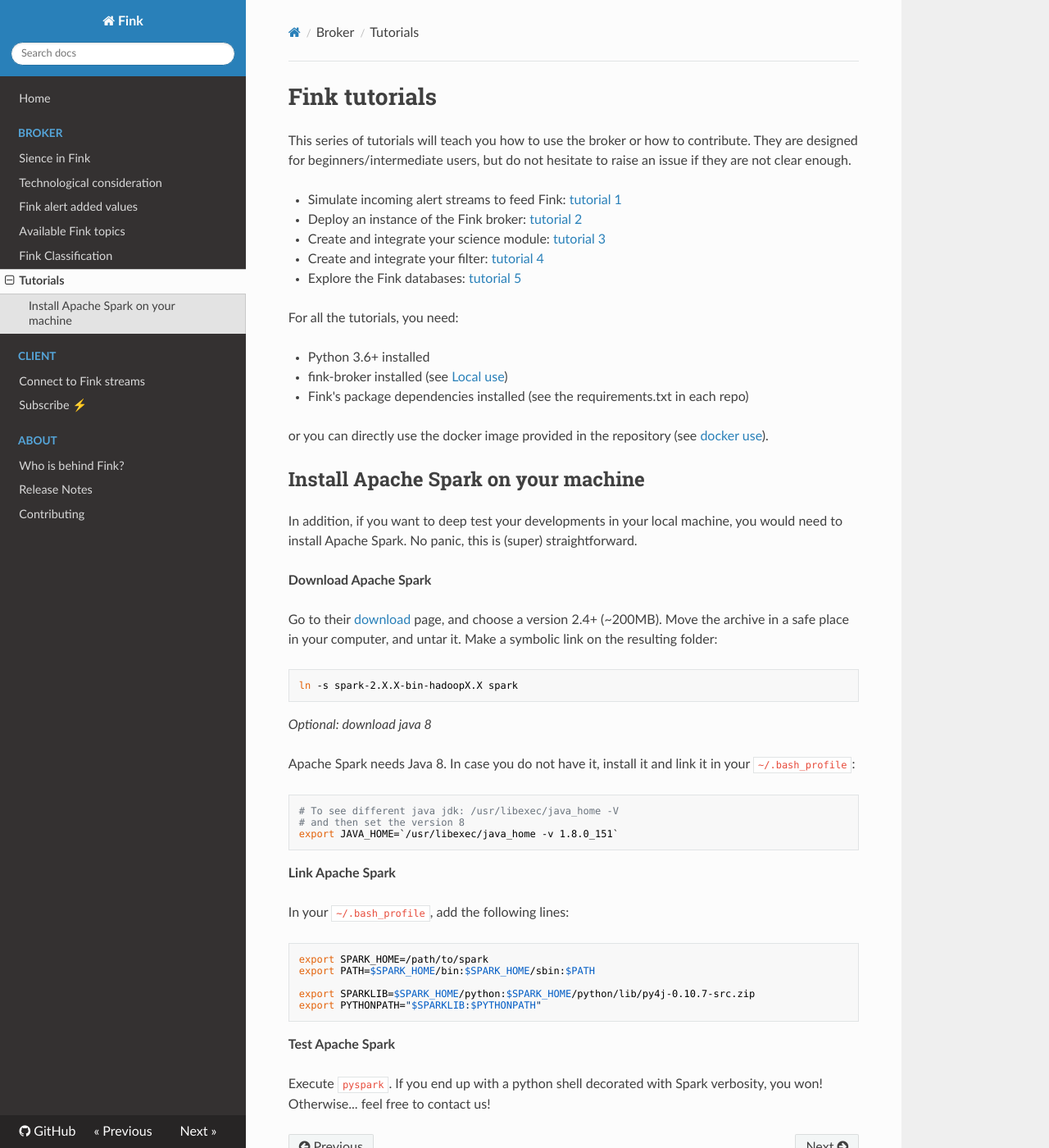
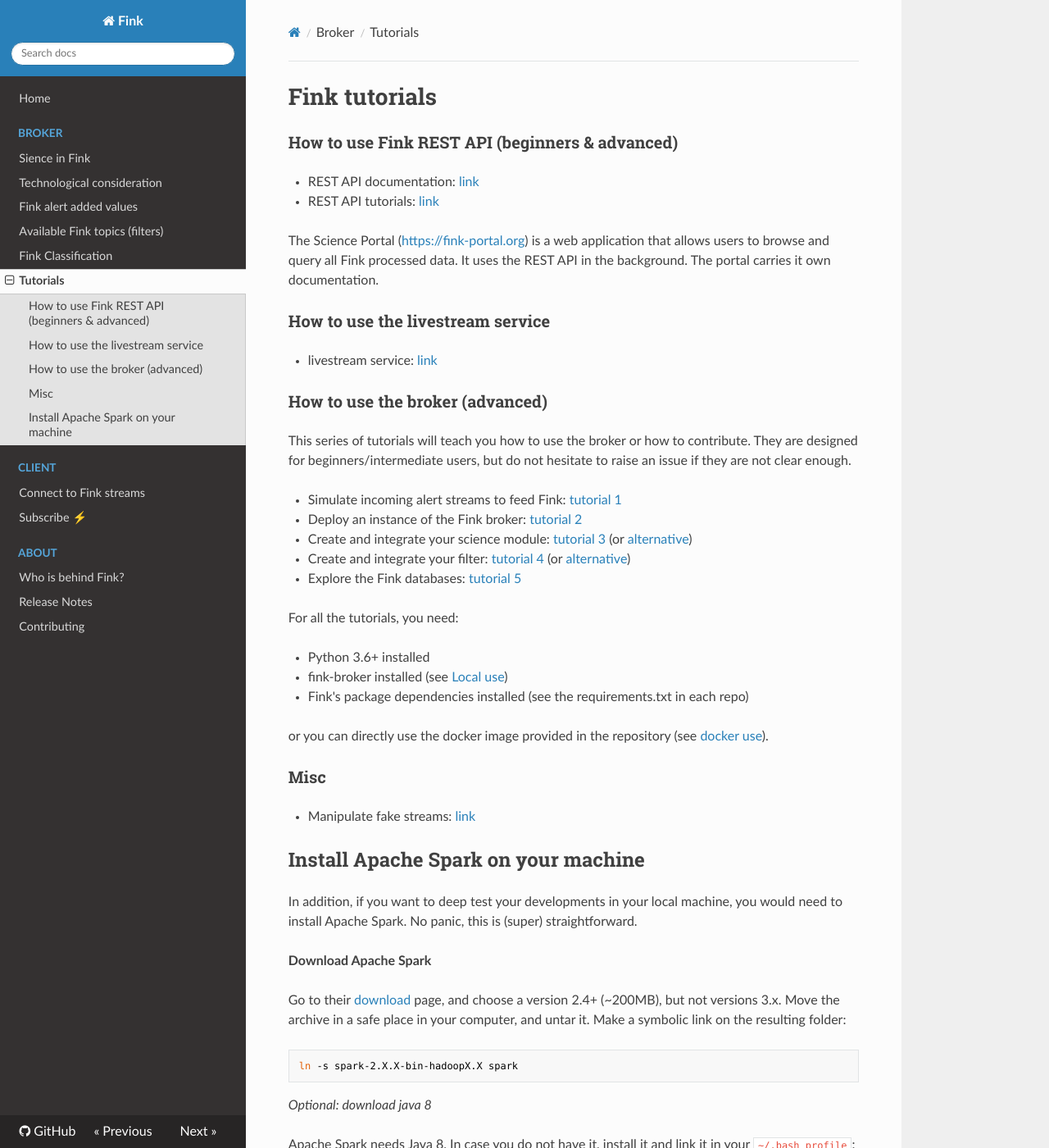
Before and after one commit to astrolabsoftware/fink, an MkDocs documentation site: the page built from docs/tutorials/introduction.md, in a window 1280 px wide and 1400 px high. Shown: the whole window at 82% size. Built offline with MkDocs 1.6.1, drawn with Linux system fonts in a browser that asks for light colours; nearby versions of some CDN libraries.

Commit message:
Update doc

````diff
--- a/docs/tutorials/introduction.md
+++ b/docs/tutorials/introduction.md
@@ -1,11 +1,24 @@
 # Fink tutorials
+
+### How to use Fink REST API (beginners & advanced)
+
+- REST API documentation: [link](https://fink-portal.org/api)
+- REST API tutorials: [link](https://github.com/astrolabsoftware/fink-notebook-template)
+
+The Science Portal ([https://fink-portal.org](https://fink-portal.org)) is a web application that allows users to browse and query all Fink processed data. It uses the REST API in the background. The portal carries it own documentation.
+
+### How to use the livestream service
+
+- livestream service: [link](https://github.com/astrolabsoftware/fink-client/blob/master/docs/livestream_manual.md)
+
+### How to use the broker (advanced)
 
 This series of tutorials will teach you how to use the broker or how to contribute. They are designed for beginners/intermediate users, but do not hesitate to raise an issue if they are not clear enough.
 
 * Simulate incoming alert streams to feed Fink: [tutorial 1](simulator.md)
 * Deploy an instance of the Fink broker: [tutorial 2](deployment.md)
-* Create and integrate your science module: [tutorial 3](create-science-module.md)
-* Create and integrate your filter: [tutorial 4](create-filters.md)
+* Create and integrate your science module: [tutorial 3](create-science-module.md) (or [alternative](https://github.com/astrolabsoftware/fink-science/tree/master/tutorial))
+* Create and integrate your filter: [tutorial 4](create-filters.md) (or [alternative](https://github.com/astrolabsoftware/fink-client/blob/master/docs/create_filter.md))
 * Explore the Fink databases: [tutorial 5](db-inspection.md)
 
 For all the tutorials, you need:
@@ -16,13 +29,17 @@ For all the tutorials, you need:
 
 or you can directly use the docker image provided in the repository (see [docker use](../broker/introduction.md#use-with-docker)).
 
+### Misc
+
+- Manipulate fake streams: [link](https://github.com/astrolabsoftware/fink-client/tree/master/tests)
+
 ## Install Apache Spark on your machine
 
 In addition, if you want to deep test your developments in your local machine, you would need to install Apache Spark. No panic, this is (super) straightforward.
 
 **Download Apache Spark**
 
-Go to their [download](http://spark.apache.org/downloads.html) page, and choose a version 2.4+ (~200MB). Move the archive in a safe place in your computer, and untar it.
+Go to their [download](http://spark.apache.org/downloads.html) page, and choose a version 2.4+ (~200MB), but not versions 3.x. Move the archive in a safe place in your computer, and untar it.
 Make a symbolic link on the resulting folder:
 
 ```bash
--- a/mkdocs.yml
+++ b/mkdocs.yml
@@ -8,7 +8,7 @@ nav:
       - Sience in Fink: science/introduction.md
       - Technological consideration: broker/introduction.md
       - Fink alert added values: science/added_values.md
-      - Available Fink topics: topics.md
+      - Available Fink topics (filters): topics.md
       - Fink Classification: science/classification.md
       - Tutorials: tutorials/introduction.md
     - Client:
````
Also changed, not shown: docs/fink-client.md (+2 -2 lines), docs/release-notes.md (+17 -1 lines), docs/topics.md (+3 -1 lines).
